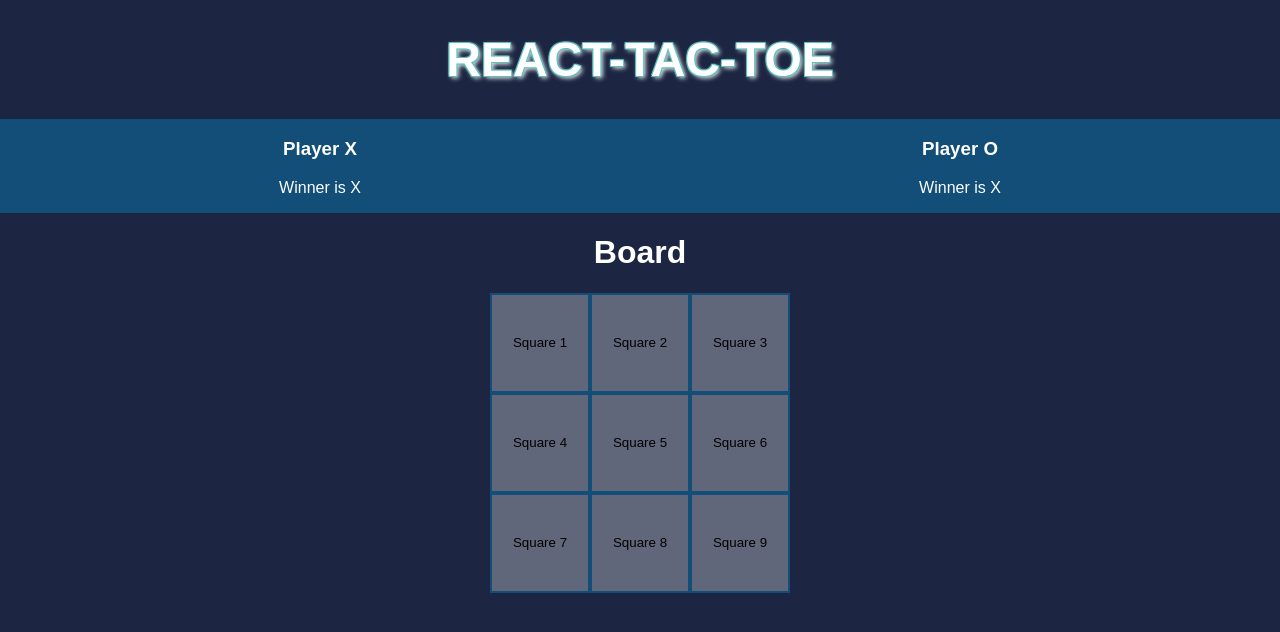
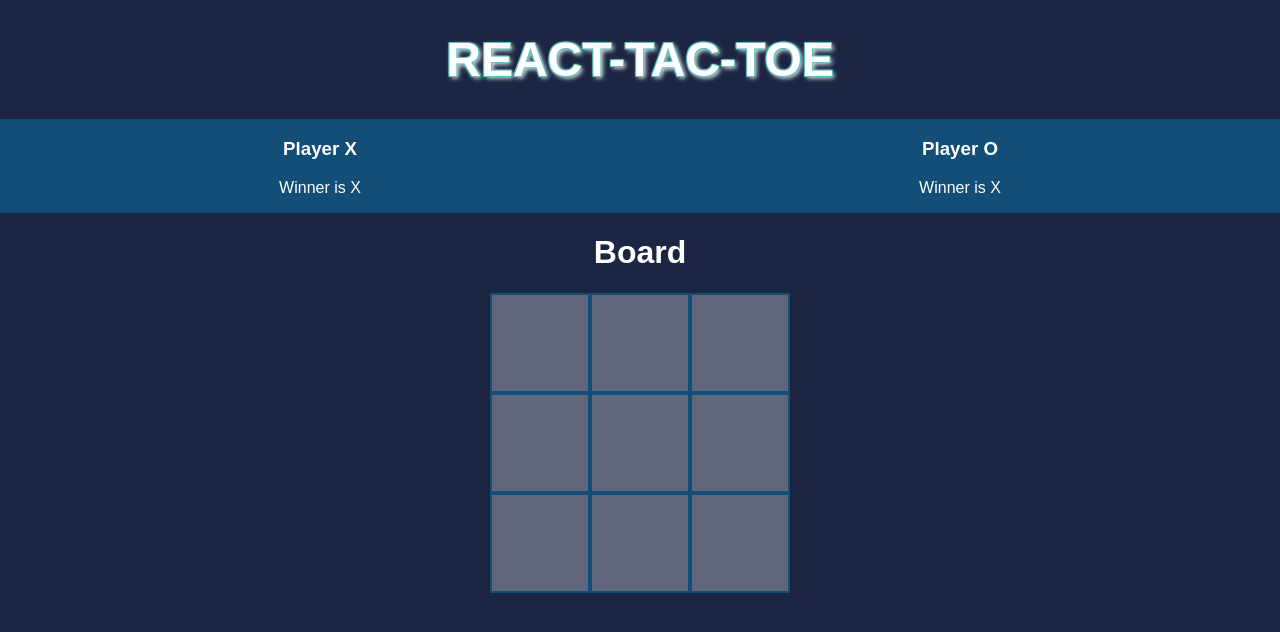
Before and after one commit to DrAcula27/react_one, a React (Create React App) app in the folder client/: page / in a window 1280 px wide. Shown: the top 632 px of the page. Built offline with nearby package versions, Linux system fonts and the light colour scheme.

Commit message:
refactor Square and add functionality to display an X when a square is clicked

```diff
--- a/client/src/components/square/index.js
+++ b/client/src/components/square/index.js
@@ -1,18 +1,23 @@
 import React from "react";
 import "./index.css";
 
-const Square = (props) => {
-  let { whichSquare } = props;
+class Square extends React.Component {
+  constructor(props) {
+    super(props);
+    this.state = { value: null };
+  }
+  render() {
     return (
       <button
         className="square"
         onClick={() => {
-        console.log("click");
+          this.setState({ value: "X" });
         }}
       >
-      Square {whichSquare}
+        {this.state.value}
       </button>
     );
-};
+  }
+}
 
 export default Square;
```
Lines whose indentation alone changed are shown as unchanged.
